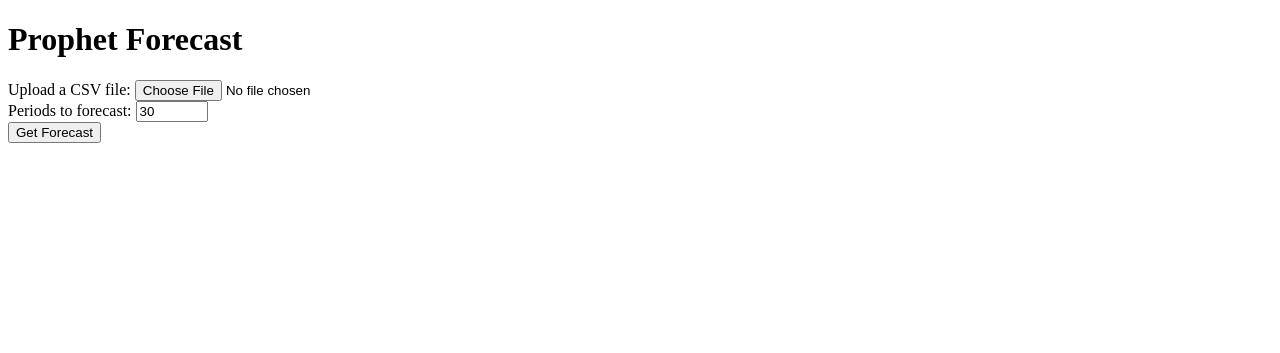
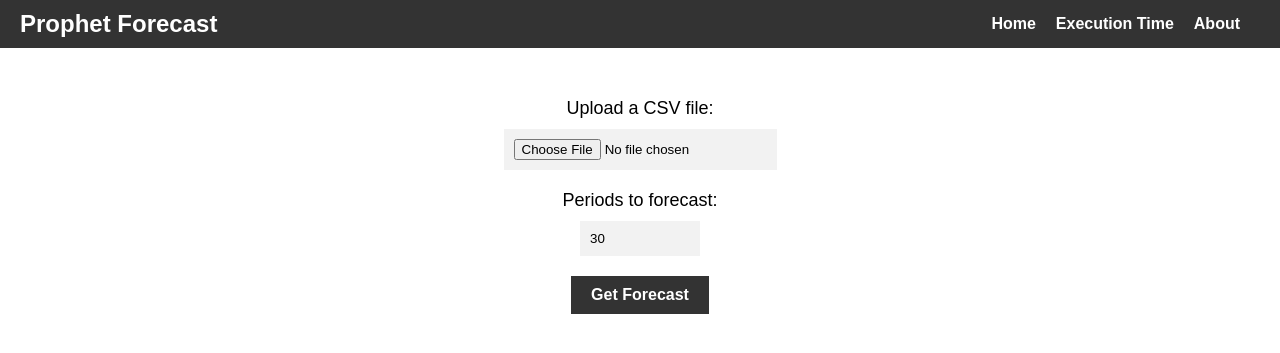
Before and after one commit to manoj-arunachalam/forecast-ts, a Flask app: page / in a window 1280 px wide. Shown: the top 353 px of the page. Run offline with Flask 3, Linux system fonts and the light colour scheme.

Commit message:
some changes

```diff
--- a/app.py
+++ b/app.py
@@ -31,13 +31,27 @@
 	# Create the future dataframe for prediction
 	future_df = model.make_future_dataframe(periods=periods)
 
+	#Global definitions
+	global start_time
+	global end_time
+	global execution_time
+	execution_time = 0
+
 	# Make predictions
 	start_time = time.time()
 	forecast = model.predict(future_df)
 	end_time = time.time()
 
+	execution_time = end_time - start_time
+
 	# Return the forecast as a JSON response
 	return jsonify((forecast[['ds', 'yhat']].tail(periods)).to_dict(orient='records'))
+
+# Define a new function for a new page
+@app.route('/execute')
+def execute():
+	about_text = "Time taken to complete "+ str(execution_time)
+	return render_template('execute.html', about_text=about_text)
 
 # Run the app
 if __name__ == '__main__':
--- a/templates/index.html
+++ b/templates/index.html
@@ -2,21 +2,134 @@
 <html>
 <head>
 	<title>Prophet Forecast</title>
+	<style>
+		body {
+			margin: 0;
+			padding: 0;
+			font-family: Arial, sans-serif;
+		}
+
+		nav {
+			background-color: #333;
+			color: white;
+			display: flex;
+			justify-content: space-between;
+			align-items: center;
+			padding: 10px 20px;
+		}
+
+		nav h1 {
+			margin: 0;
+			font-size: 24px;
+			font-weight: bold;
+			cursor: pointer;
+		}
+
+		nav ul {
+			list-style: none;
+			margin: 0;
+			padding: 0;
+			display: flex;
+			align-items: center;
+		}
+
+		nav li {
+			margin-right: 20px;
+		}
+
+		nav a {
+			color: white;
+			text-decoration: none;
+			font-weight: bold;
+			font-size: 16px;
+		}
+
+		form {
+			margin: 50px 20px;
+			display: flex;
+			flex-direction: column;
+			align-items: center;
+		}
+
+		label {
+			font-size: 18px;
+			margin-bottom: 10px;
+		}
+
+		input[type="file"] {
+			padding: 10px;
+			border: none;
+			background-color: #f2f2f2;
+			margin-bottom: 20px;
+		}
+
+		input[type="number"] {
+			padding: 10px;
+			border: none;
+			background-color: #f2f2f2;
+			margin-bottom: 20px;
+			width: 100px;
+		}
+
+		input[type="submit"] {
+			padding: 10px 20px;
+			border: none;
+			background-color: #333;
+			color: white;
+			font-weight: bold;
+			font-size: 16px;
+			cursor: pointer;
+		}
+
+		table {
+			border-collapse: collapse;
+			margin: 50px 20px;
+			width: 100%;
+		}
+
+		th, td {
+			border: 1px solid #ddd;
+			padding: 10px;
+			text-align: left;
+		}
+
+		th {
+			background-color: #f2f2f2;
+		}
+
+		footer {
+			background-color: #333;
+			color: white;
+			text-align: center;
+			padding: 10px;
+			position: absolute;
+			bottom: 0;
+			width: 100%;
+		}
+
+	</style>
 </head>
 <body>
-	<h1>Prophet Forecast</h1>
+	<nav>
+		<h1>Prophet Forecast</h1>
+		<ul>
+			<li><a href="#">Home</a></li>
+			<li><a href="/execute">Execution Time</a></li>
+			<li><a href="#">About</a></li>
+		</ul>
+	</nav>
+
 	<form method="post" enctype="multipart/form-data">
 		<label for="file">Upload a CSV file:</label>
 		<input type="file" id="file" name="file" accept=".csv">
-		<br>
 		<label for="periods">Periods to forecast:</label>
-		<input type="number" id="periods" name="periods" min="1" max="1000" value="30">
-		<br>
+		<input type="number" id="periods" name="periods" min="1" max="100000" value="30">
 		<input type="submit" value="Get Forecast">
 	</form>
+
 	<div id="forecast-table"></div>
 
-	<script src="https://code.jquery.com/jquery-3.6.0.min.js"></script>
+    <script src="https://code.jquery.com/jquery-3.6.0.min.js"></script>
 	<script>
 		$(function() {
 			$('form').submit(function(event) {
```
Also changed, not shown: dummy.html (added, +157 -0 lines), templates/execute.html (added, +7 -0 lines), templates/index.css (added, +62 -0 lines).
